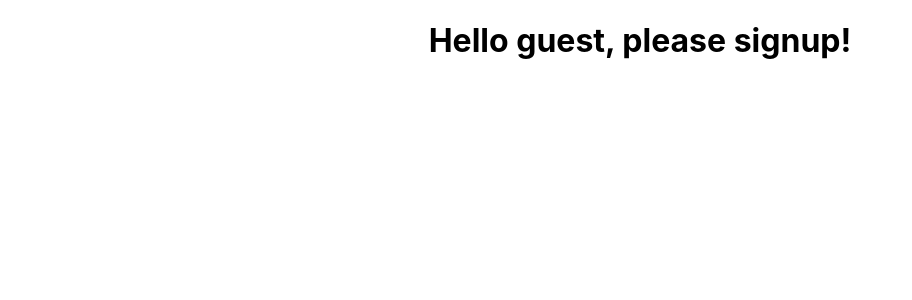
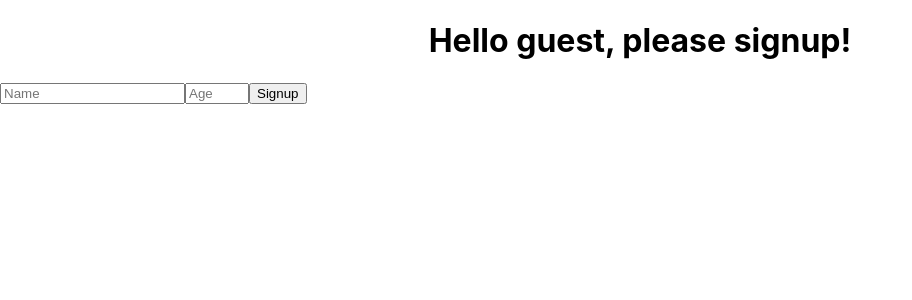
Before and after one commit to EnoshTsur/class-vs-functions, a React (Create React App) app: page / in a window 1280 px wide. Shown: the top 300 px of the page, without its empty margins (0-912 px from the left). Built offline with nearby package versions, Linux system fonts and the light colour scheme.

Commit message:
another commit

```diff
--- a/src/App.js
+++ b/src/App.js
@@ -1,5 +1,6 @@
 import React, { Component, } from 'react';
 import Header from './components/Header/Header'
+import Signup from './components/Signup/Signup'
 
 class App extends Component {
 
@@ -14,6 +15,7 @@ class App extends Component {
     return (
       <div>
         <Header user={user} />
+        <Signup />
       </div>
     )
 
--- a/src/components/Signup/Signup.js
+++ b/src/components/Signup/Signup.js
@@ -2,12 +2,30 @@ import React, { Component } from 'react'
 
 export default class Signup extends Component {
 
+    state = {
+        name: '',
+        age: '',
+    }
 
     render() {
         return (
             <div>
-                <input type="text"  placeholder="Name"/>
-                <input type="number" placeholder="Age" min="0" max="120" />
+                <input
+                    type="text"
+                    placeholder="Name"
+                    value={this.state.name}
+                    onChange={e => this.setState({ name: e.target.value })}
+                />
+
+                <input
+                    type="number"
+                    placeholder="Age"
+                    min="0"
+                    max="120"
+                    value={this.state.age}
+                    onChange={e => this.setState({ age: e.target.value })}
+                />
+
                 <button>Signup</button>
             </div>
         )
```
